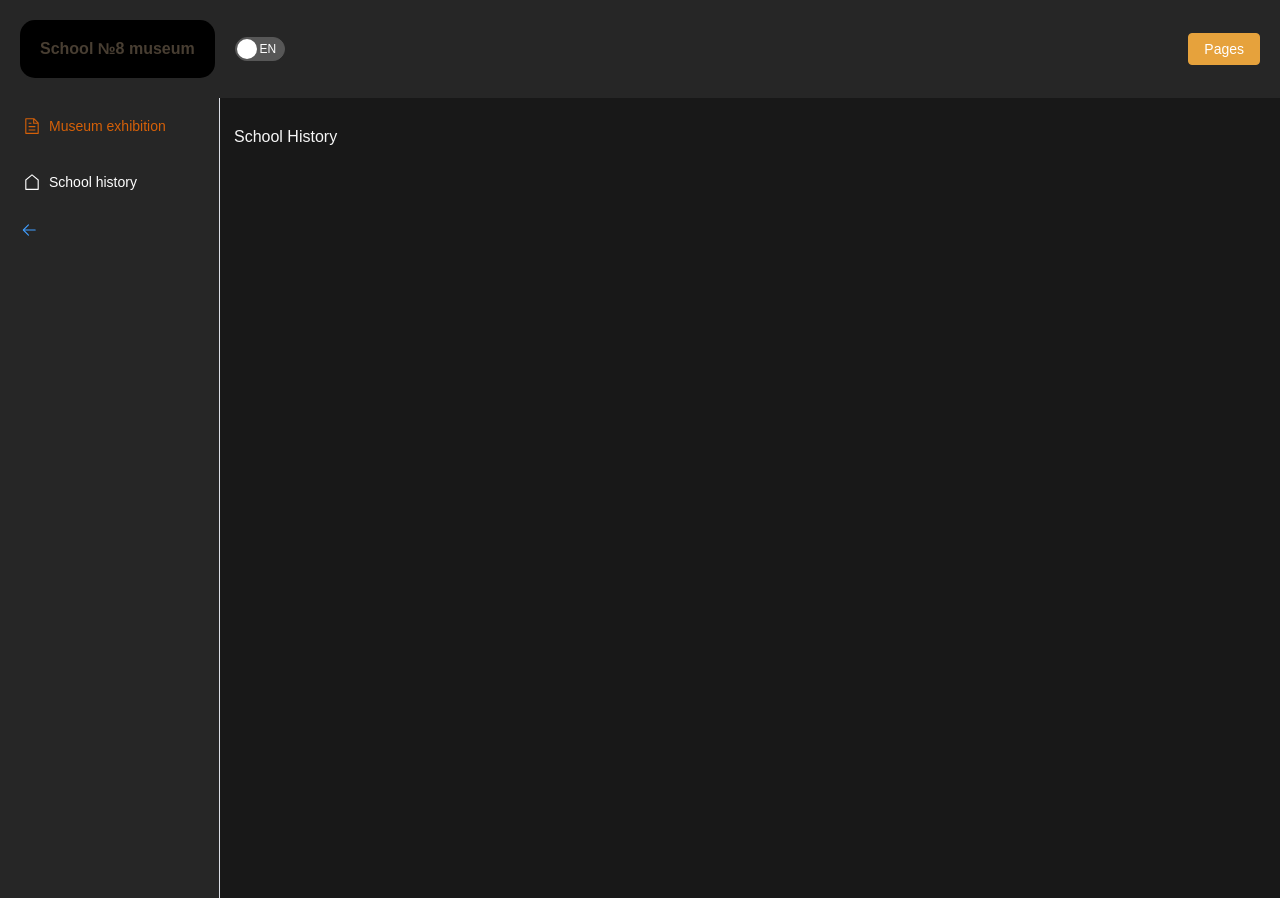
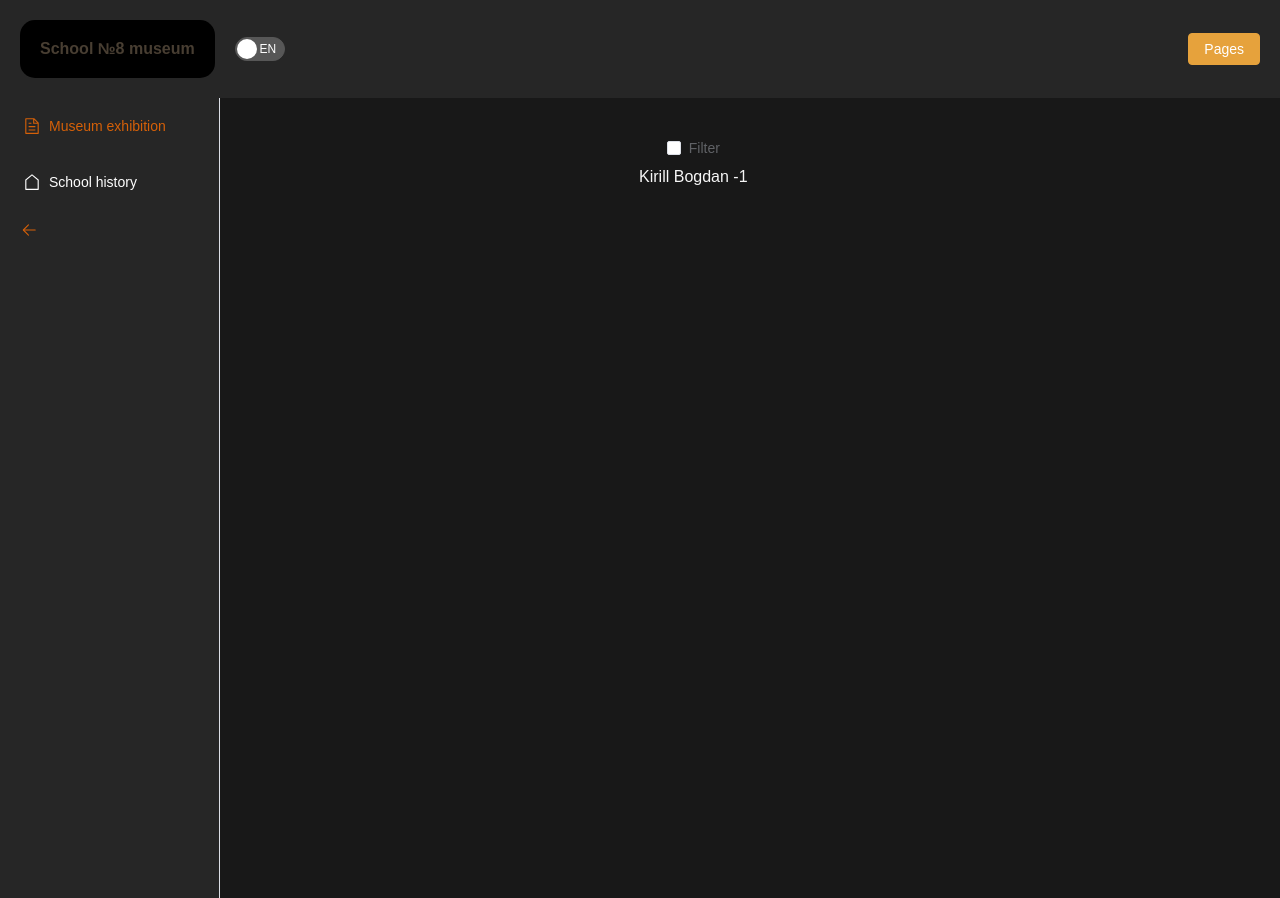
Before and after one commit to sunflower560/school-museum, a Vue app: page /school-history in a window 1280 px wide. Built offline with nearby package versions, Linux system fonts and the light colour scheme.

Commit message:
completing tasks to reactive

```diff
--- a/components.d.ts
+++ b/components.d.ts
@@ -9,6 +9,7 @@ declare module 'vue' {
   export interface GlobalComponents {
     ElAffix: typeof import('element-plus/es')['ElAffix']
     ElButton: typeof import('element-plus/es')['ElButton']
+    ElCheckbox: typeof import('element-plus/es')['ElCheckbox']
     ElCol: typeof import('element-plus/es')['ElCol']
     ElConfigProvider: typeof import('element-plus/es')['ElConfigProvider']
     ElDrawer: typeof import('element-plus/es')['ElDrawer']
--- a/src/components/Menu.vue
+++ b/src/components/Menu.vue
@@ -14,7 +14,7 @@
       </el-icon>
       <template #title>{{$t('museum.MuseumExhibition')}}</template>
     </el-menu-item>
-    <el-menu-item :route="{name: 'school-history'}" index="4" >
+    <el-menu-item :route="{name: 'school-history'}" index="4">
       <el-icon>
         <House />
       </el-icon>
@@ -23,7 +23,7 @@
 
     <el-button @click="isCollapse" type="text" size="large">
       <el-icon size="large">
-        <el-icon>
+        <el-icon color="#d56008">
           <Back />
         </el-icon>
       </el-icon>
@@ -37,6 +37,7 @@ import {computed, Ref, ref} from "vue";
 
 const collapse: Ref<boolean> = ref(false)
 const isCollapse = () => collapse.value = !collapse.value
+
 </script>
 
 <style scoped lang="scss">
--- a/src/pages/common/SchoolHistory.vue
+++ b/src/pages/common/SchoolHistory.vue
@@ -1,16 +1,56 @@
 <template>
-    <div class="main-page">
-      School History
+    <div class="school-history-page">
+<!--      {{$t('common.SchoolHistory')}}-->
+      <el-checkbox @click="checked == !checked" v-model="checked" label="Filter" size="large" />
+
+      <div v-for="user in filterUsers" :key="user.age">
+        {{user.name}} {{user.last_name}} {{user.age}}
+      </div>
     </div>
 </template>
 
 <script setup lang="ts">
+import {computed, ref} from 'vue'
+
+const users = [
+  {
+    name: 'Daniil',
+    last_name: 'Melnikov',
+    age: 15
+  },
+  {
+    name: 'Max',
+    last_name: 'Petrov',
+    age: 17
+  },
+  {
+    name: 'Eugene',
+    last_name: 'Sidorenko',
+    age: 13
+  },
+  {
+    name: 'Kirill',
+    last_name: 'Bogdan',
+    age: -1
+  }
+]
+
+const checked = ref(false)
+
+const filterUsers = computed(() => {
+  if (checked.value === false) {
+    return users.filter(user => user.age < 0)
+  } else {
+    return users.filter(user => user.age >= 0)
+  }
+})
 
 </script>
 
 <style lang="scss">
 @import '/src/styles/variables.scss';
-.main-page {
+.school-history-page {
+  text-align: center;
   padding: $size;
 }
 </style>
```
